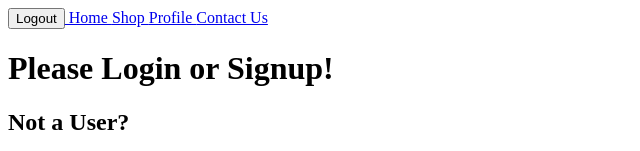
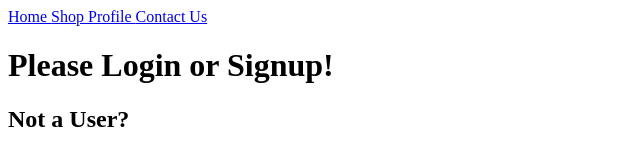
Before and after one commit to salvat36/endlesseasel, a React (Create React App) app in the folder client/: page / in a window 1280 px wide. Shown: the top 151 px of the page, without its empty margins (0-640 px from the left). Built offline with nearby package versions, Linux system fonts and the light colour scheme; no server answers.

Commit message:
add logic to render logout button if user is true

```diff
--- a/client/src/components/App.js
+++ b/client/src/components/App.js
@@ -60,7 +60,7 @@ function App() {
 
   return (
     <main>
-      <Navigation handleLogoutClick={handleLogoutClick} />
+      <Navigation handleLogoutClick={handleLogoutClick} user={user} />
       <Register updateUser={updateUser} />
       <Switch>
         <Route exact path="/">
--- a/client/src/components/Navigation.js
+++ b/client/src/components/Navigation.js
@@ -1,10 +1,10 @@
 import React from "react";
 import { Link } from "react-router-dom";
 
-const Navigation = ( {handleLogoutClick} ) => {
+const Navigation = ( { handleLogoutClick, user } ) => {
   return (
     <>
-      <button onClick={handleLogoutClick}>Logout</button>
+      {user? <button onClick={handleLogoutClick}>Logout</button> : null}
       <Link to="/"> Home </Link>
       <Link to="/shop"> Shop </Link>
       <Link to="/user-artworks"> Profile </Link>
```
